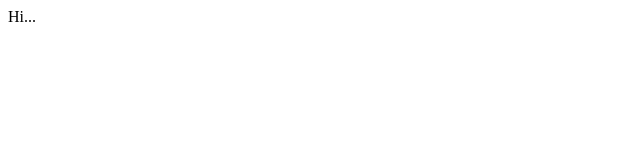
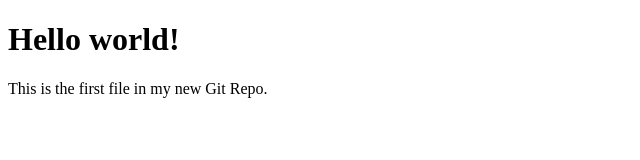
Before and after one commit to praj68/Git---Files, a plain HTML site: page index.html in a window 1280 px wide. Shown: the whole page, without its empty margins (0-640 px from the left). Drawn offline with Linux system fonts and the light colour scheme.

Commit message:
First release of Hello World!

```diff
--- a/index.html
+++ b/index.html
@@ -1,3 +1,12 @@
+<!DOCTYPE html>
 <html>
-Hi...
+<head>
+<title>Hello World!</title>
+</head>
+<body>
+
+<h1>Hello world!</h1>
+<p>This is the first file in my new Git Repo.</p>
+
+</body>
 </html>
```
